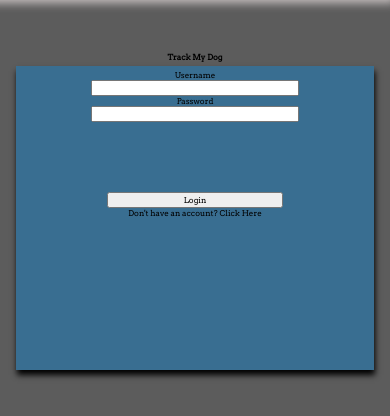
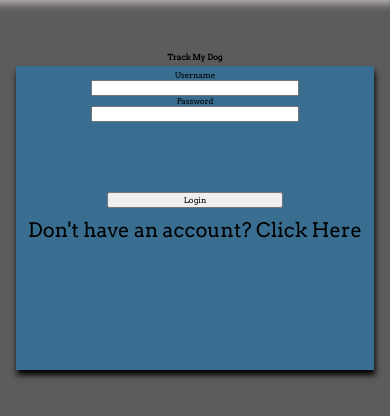
Before and after one commit to pauldamico/dog-tracker, a React (Create React App) app in the folder client/: page /login in a window 390 px wide. Shown: the top 416 px of the page. Built offline with nearby package versions, Linux system fonts and the light colour scheme.

Commit message:
fixed don't have account font size

```diff
--- a/client/src/App.css
+++ b/client/src/App.css
@@ -382,6 +382,10 @@ align-items: center;
 
     font-size: 20px;
   }
+  .no-account-text{
+    margin-top: 10px;
+    font-size: 20px;
+  }
   .profile-section{
     font-size: 15px;
   }
--- a/client/src/components/Auth.js
+++ b/client/src/components/Auth.js
@@ -38,7 +38,7 @@ export default function Auth(props) {
         {haveAccount ? <button>Login</button> : <button>Sign Up</button>}
         {haveAccount ? <div>
         <section className="login-error">{loginError}</section>
-          <section onClick={haveAccountToggler}>
+          <section className="no-account-text" onClick={haveAccountToggler}>
 
             Don't have an account? Click Here
           </section>
```
